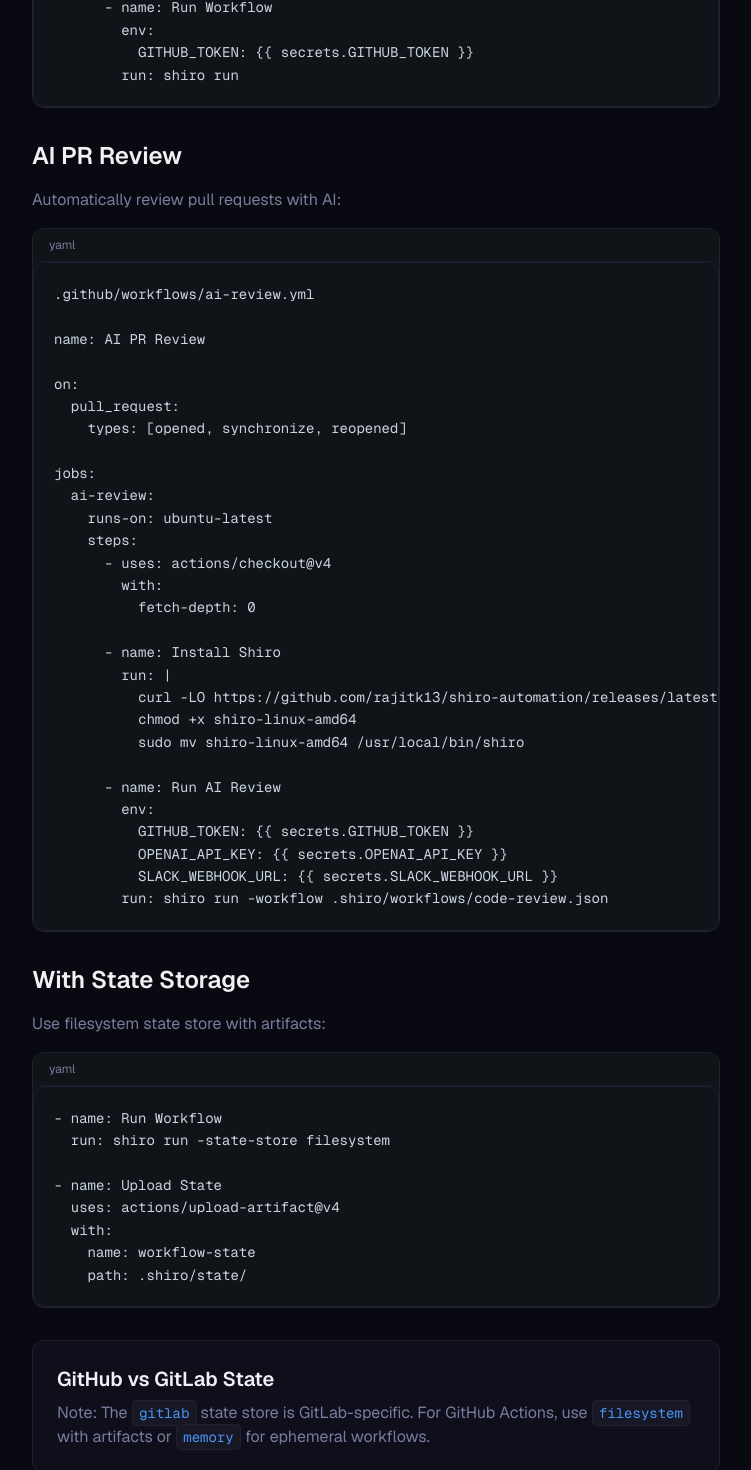
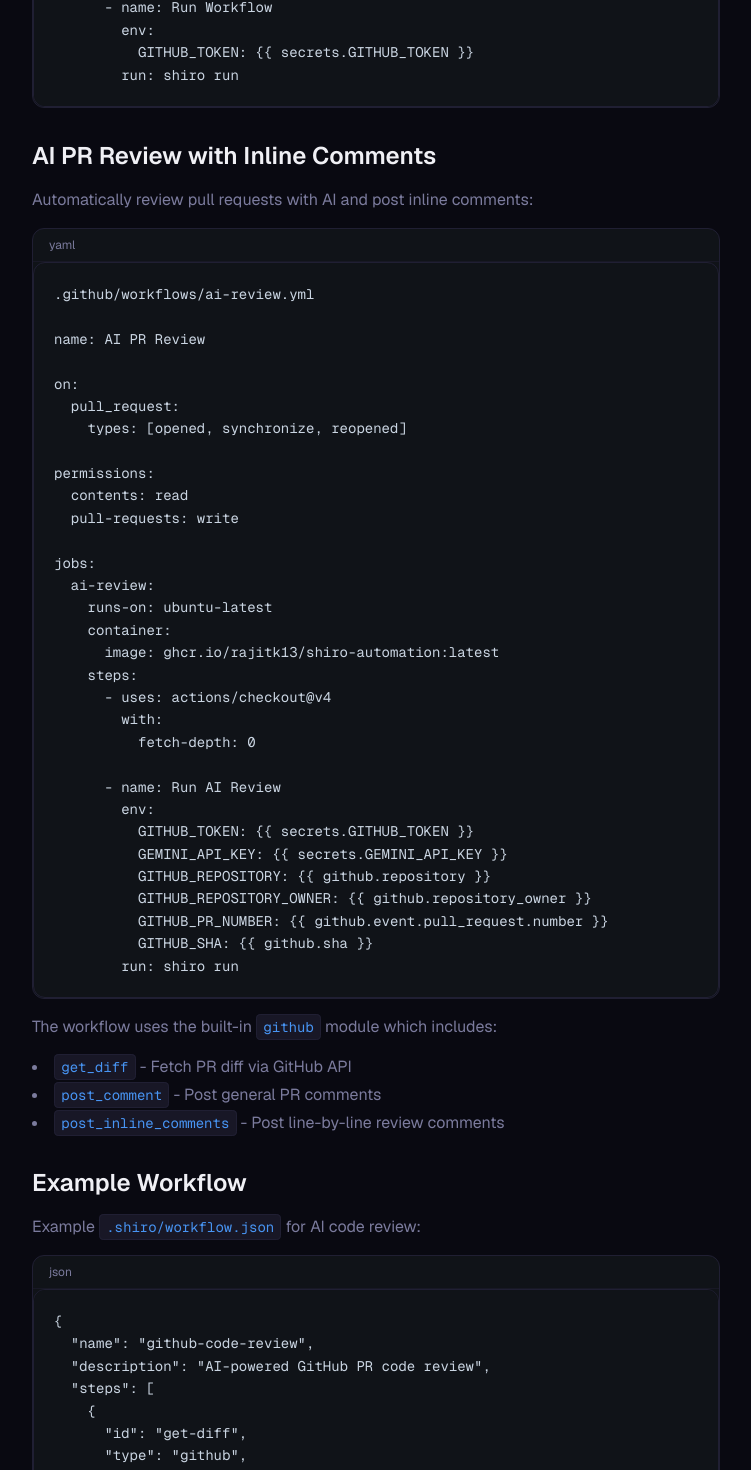
Before and after one commit to rajitk13/shiro-automation-docs, a Next.js app: page /docs/cicd/github in a window 1280 px wide. Shown: the part 953-2423 px from the top of the page, without its empty margins (400-1151 px from the left). Built offline with nearby package versions, Linux system fonts and the light colour scheme.

Commit message:
feat: add github module to docs, update ai review example with inline comments and container usage

```diff
--- a/app/docs/cicd/github/page.tsx
+++ b/app/docs/cicd/github/page.tsx
@@ -79,9 +79,11 @@ jobs:
       </div>
 
       <div className="space-y-4">
-        <h2 className="text-2xl font-semibold">AI PR Review</h2>
+        <h2 className="text-2xl font-semibold">
+          AI PR Review with Inline Comments
+        </h2>
         <p className="text-muted-foreground">
-          Automatically review pull requests with AI:
+          Automatically review pull requests with AI and post inline comments:
         </p>
         <CodeBlock>{`.github/workflows/ai-review.yml
 
@@ -91,26 +93,87 @@ on:
   pull_request:
     types: [opened, synchronize, reopened]
 
+permissions:
+  contents: read
+  pull-requests: write
+
 jobs:
   ai-review:
     runs-on: ubuntu-latest
+    container:
+      image: ghcr.io/rajitk13/shiro-automation:latest
     steps:
       - uses: actions/checkout@v4
         with:
           fetch-depth: 0
 
-      - name: Install Shiro
-        run: |
-          curl -LO https://github.com/rajitk13/shiro-automation/releases/latest/download/shiro-linux-amd64
-          chmod +x shiro-linux-amd64
-          sudo mv shiro-linux-amd64 /usr/local/bin/shiro
-
       - name: Run AI Review
         env:
           GITHUB_TOKEN: ${"{{ secrets.GITHUB_TOKEN }}"}
-          OPENAI_API_KEY: ${"{{ secrets.OPENAI_API_KEY }}"}
-          SLACK_WEBHOOK_URL: ${"{{ secrets.SLACK_WEBHOOK_URL }}"}
-        run: shiro run -workflow .shiro/workflows/code-review.json`}</CodeBlock>
+          GEMINI_API_KEY: ${"{{ secrets.GEMINI_API_KEY }}"}
+          GITHUB_REPOSITORY: ${"{{ github.repository }}"}
+          GITHUB_REPOSITORY_OWNER: ${"{{ github.repository_owner }}"}
+          GITHUB_PR_NUMBER: ${"{{ github.event.pull_request.number }}"}
+          GITHUB_SHA: ${"{{ github.sha }}"}
+        run: shiro run`}</CodeBlock>
+        <p className="text-muted-foreground mt-4">
+          The workflow uses the built-in{" "}
+          <code className="text-accent">github</code> module which includes:
+        </p>
+        <ul className="list-disc list-inside text-muted-foreground space-y-1 mt-2">
+          <li>
+            <code className="text-accent">get_diff</code> - Fetch PR diff via
+            GitHub API
+          </li>
+          <li>
+            <code className="text-accent">post_comment</code> - Post general PR
+            comments
+          </li>
+          <li>
+            <code className="text-accent">post_inline_comments</code> - Post
+            line-by-line review comments
+          </li>
+        </ul>
+      </div>
+
+      <div className="space-y-4">
+        <h2 className="text-2xl font-semibold">Example Workflow</h2>
+        <p className="text-muted-foreground">
+          Example <code className="text-accent">.shiro/workflow.json</code> for
+          AI code review:
+        </p>
+        <CodeBlock language="json">{`{
+  "name": "github-code-review",
+  "description": "AI-powered GitHub PR code review",
+  "steps": [
+    {
+      "id": "get-diff",
+      "type": "github",
+      "config": {
+        "operation": "get_diff"
+      }
+    },
+    {
+      "id": "ai-review",
+      "type": "ai.generate",
+      "depends_on": ["get-diff"],
+      "config": {
+        "prompt": "Review this code diff:\\n\\n{{steps.get-diff.diff}}\\n\\nProvide free text comments with file path and line number for each issue found in format: 'path/to/file.go:42 - issue description'"
+      }
+    },
+    {
+      "id": "post-inline-comments",
+      "type": "github",
+      "depends_on": ["ai-review"],
+      "config": {
+        "operation": "post_inline_comments",
+        "body": "{{steps.ai-review.content}}",
+        "output_format": "text",
+        "dedup": true
+      }
+    }
+  ]
+}`}</CodeBlock>
       </div>
 
       <div className="space-y-4">
--- a/app/docs/concepts/modules/page.tsx
+++ b/app/docs/concepts/modules/page.tsx
@@ -63,6 +63,10 @@ export default function ModulesPage() {
               </li>
               <li>
                 • <code className="text-accent">git.diff</code> - Git operations
+              </li>
+              <li>
+                • <code className="text-accent">github</code> - GitHub API
+                operations (PR diffs, comments, inline reviews)
               </li>
               <li>
                 • <code className="text-accent">gitlab</code> - GitLab API
```
